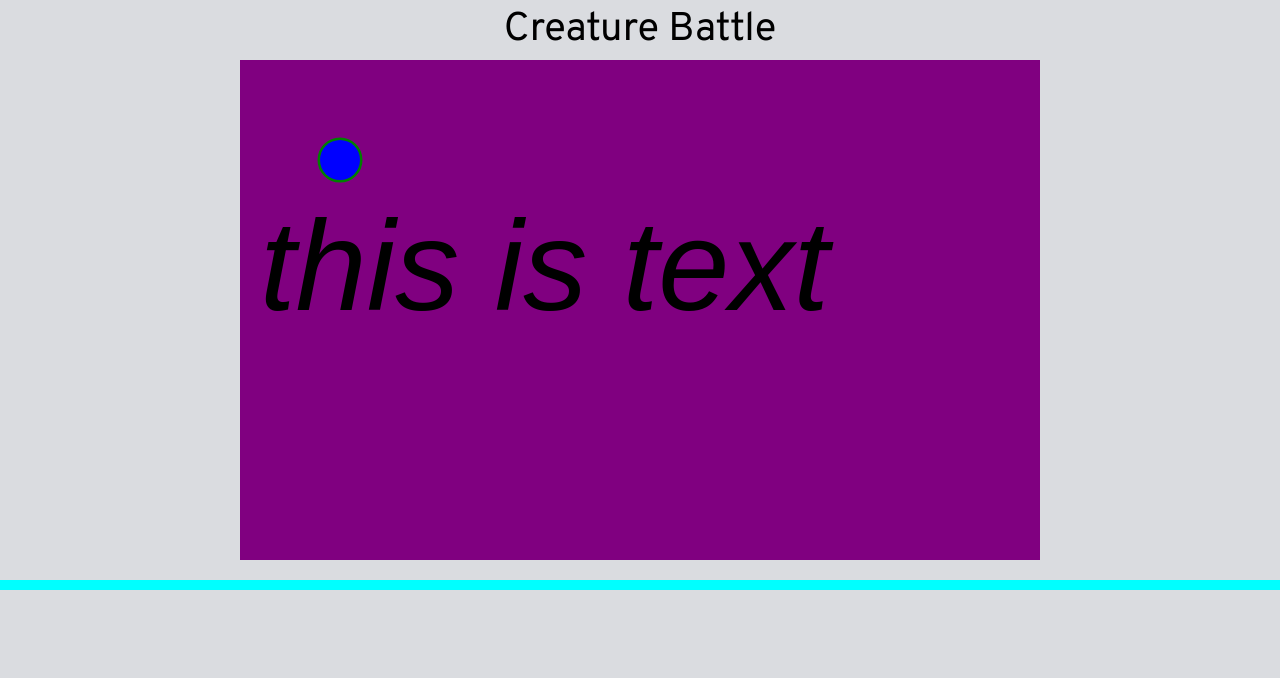
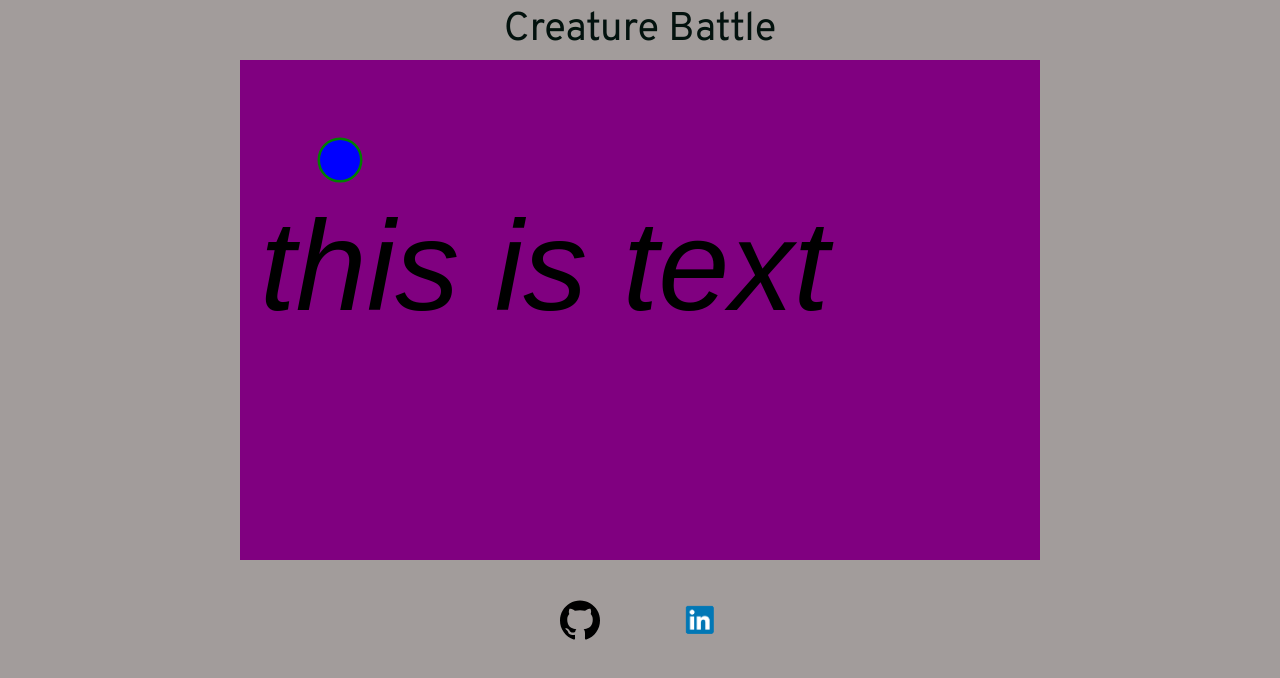
Before and after one commit to Mesona/creatureBattle, a website built with webpack: page dist/index.html in a window 1280 px wide. Built offline with nearby package versions, Linux system fonts and the light colour scheme.

Commit message:
Complete first pass at page styling

```diff
--- a/docs/style/style.css
+++ b/docs/style/style.css
@@ -3,11 +3,17 @@
   font-family: 'Overpass', sans-serif;
   font-family: 'Work Sans', sans-serif;
 }
-
+/* Color pallette: */
+/* https://coolors.co/2a4d14-a62639-db324d-56494e-a29c9b */
+/* color: #2A4D14;
+color: #8AB0AB;
+color: #3E505B;
+color: #03120E;
+color: #A29C9B; */
 body {
   justify-content: center;
   flex-wrap: nowrap;
-  background-color: #DADCE0
+  background-color: #A29C9B;
 }
 
 .creature-battle {
@@ -15,12 +21,12 @@ body {
   text-align: center;
   font-family: 'Overpass', sans-serif;
   font-size: 40px;
+  color: #03120E;
 }
 
 body canvas {
   margin: 0 auto;
   display: block;
-  /* justify-self: center; */
 }
 
 .game-space {
@@ -29,6 +35,16 @@ body canvas {
 }
 
 footer {
-  border-top: 10px solid cyan;
+  margin-top: 20px;
+  display: flex;
+  justify-content: center;
+}
+
+footer img {
+  height: 40px;
+  width: 40px;
+  cursor: pointer;
+  margin-left: 40px;
+  margin-right: 40px;
   margin-top: 20px;
 }
```
Also changed, not shown: dist/index.html, docs/style/github.svg (added), docs/style/linkedin.png (added), 2 other files.
